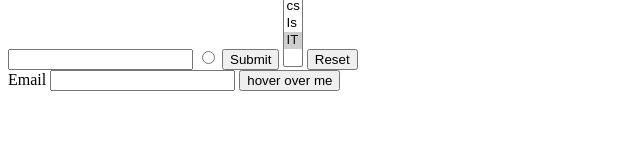
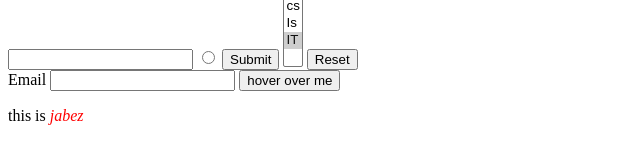
Before and after one commit to jabezinu/studyForExam0, a plain HTML site: page index.html in a window 1280 px wide. Shown: the part 554-718 px from the top of the page, 0-640 px from the left. Drawn offline with Linux system fonts and the light colour scheme.

Commit message:
change color on em tag

```diff
--- a/index.html
+++ b/index.html
@@ -65,5 +65,6 @@
     <label for="email">Email</label>
     <input type="text" name="email" id="email" />
     <button id="bttn">hover over me</button>
+    <p class="yab"> this is <em>jabez</em></p>
 </body>
 </html>
--- a/style.css
+++ b/style.css
@@ -1,3 +1,4 @@
 #bttn:hover{
     background: red
 }
+.yab em{color: red}
```
